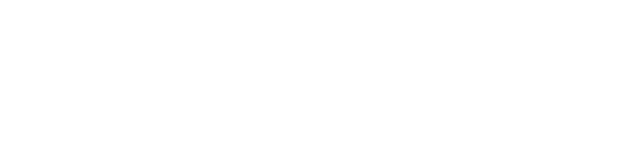
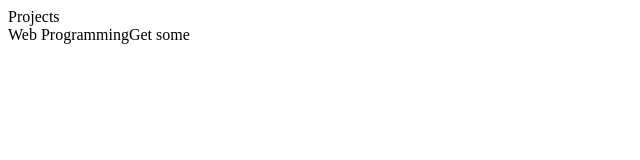
Before and after one commit to bchung54/todo-list, a website with bundled scripts: page dist/index.html in a window 1280 px wide. Shown: the whole page, without its empty margins (0-640 px from the left). Built offline with nearby package versions, Linux system fonts and the light colour scheme.

Commit message:
Implement basic app logic and display

```diff
--- /dev/null
+++ b/src/board.js
@@ -0,0 +1,24 @@
+const Board = (() => {
+    let projects = [];
+    let count = projects.length;
+    function addProject(project, index=projects.length) {projects.splice(index, 0, project);};
+    function deleteProject(index) {projects.splice(index, 1)};
+    function getProject(index) {return projects[index];};
+    function displayProject(project) {
+        const main = document.getElementById('main');
+        main.append(document.createTextNode(`${project.title}`));
+    };
+    function displayAll() {
+        projects.forEach(displayProject);
+    };
+
+    return {
+        count,
+        addProject,
+        deleteProject,
+        getProject,
+        displayAll
+    };
+})();
+
+export default Board;
--- a/src/index.js
+++ b/src/index.js
@@ -1 +1,12 @@
-console.log('yola');
+import Board from './board.js';
+import createProject from './projects.js';
+import createItem from './todo-item.js';
+
+
+const todo = new createItem("Create webpage");
+const project = new createProject("Web Programming");
+const project2 = new createProject("Get some");
+project.addTodo(todo);
+Board.addProject(project);
+Board.addProject(project2);
+Board.displayAll();
--- /dev/null
+++ b/src/projects.js
@@ -0,0 +1,16 @@
+export default function createProject(title, desc=null) {
+    let todos = [];
+    return {
+        title,
+        desc,
+        addTodo(item) {
+            todos.push(item);
+        },
+        removeTodo(index) {
+            todos.splice(index, 1);
+        },
+        getTodo(index) {
+            return todos[index];
+        }
+    }
+};
--- /dev/null
+++ b/src/todo-item.js
@@ -0,0 +1,14 @@
+export default function createItem(title, desc=null, dueDate=null, priority=null, labels=null, notes=null) {
+    let complete = false;
+    return {
+        title,
+        desc,
+        dueDate,
+        priority,
+        labels,
+        notes,
+        toggleComplete() {
+            complete = !complete;
+        }
+    }
+};
```
Also changed, not shown: dist/index.html, dist/main.js.
